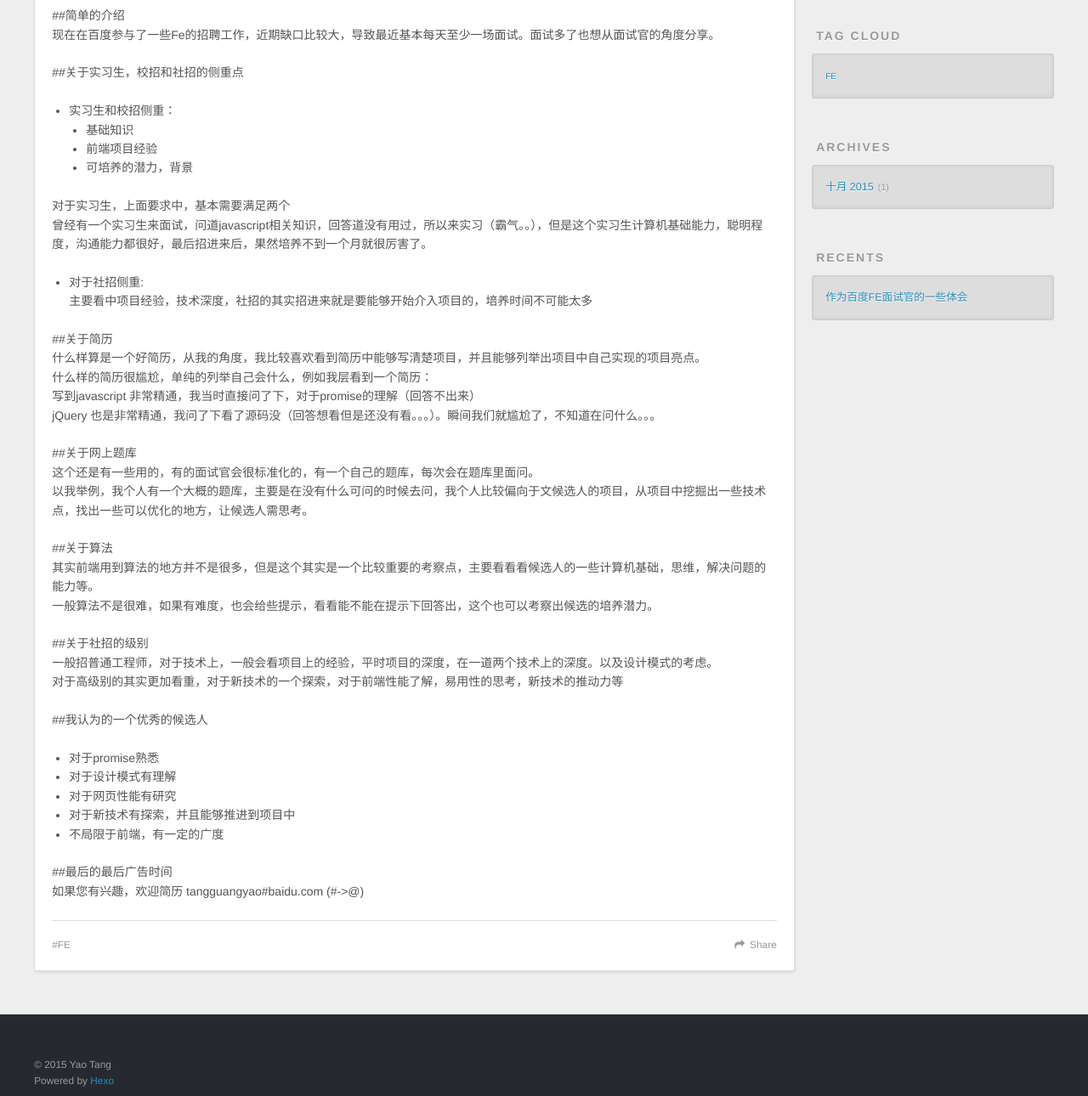
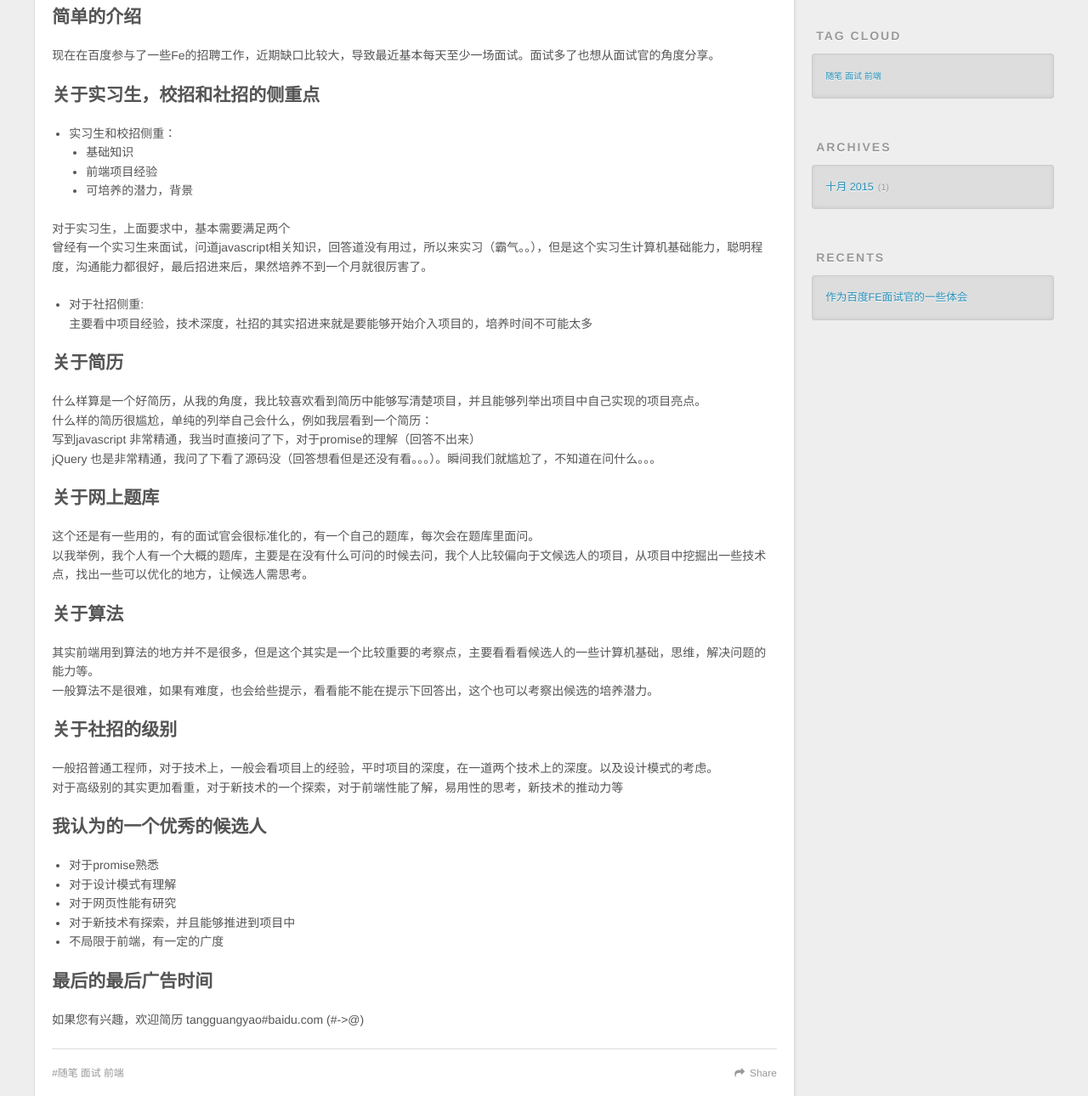
Before and after one commit to tangguangyao/tangguangyao.github.io, a plain HTML site: page 2015/10/14/面试随笔/index.html in a window 1280 px wide. Shown: the part 446-1736 px from the top of the page at 85% size. Drawn offline with nearby package versions, Linux system fonts and the light colour scheme.

Commit message:
Site updated: 2015-10-14 22:03:56

```diff
--- a/2015/10/14/面试随笔/index.html
+++ b/2015/10/14/面试随笔/index.html
@@ -5,9 +5,8 @@
 
   <title>作为百度FE面试官的一些体会 | Yao&#39;s blog</title>
   <meta name="viewport" content="width=device-width, initial-scale=1, maximum-scale=1">
-  <meta name="description" content="##简单的介绍现在在百度参与了一些Fe的招聘工作，近期缺口比较大，导致最近基本每天至少一场面试。面试多了也想从面试官的角度分享。
-##关于实习生，校招和社招的侧重点
-
+  <meta name="description" content="简单的介绍现在在百度参与了一些Fe的招聘工作，近期缺口比较大，导致最近基本每天至少一场面试。面试多了也想从面试官的角度分享。
+关于实习生，校招和社招的侧重点
 实习生和校招侧重：
 基础知识
 前端项目经验
@@ -15,14 +14,13 @@
 
 
 
-对于实习生，上面要求中，基本需要满足两个曾经有一个实习生来面试，问道javascript相关知识，回答道没有用过，所以来实习（霸气。。），但是这个实习生计算机基">
+对于实习生，上面要求中，基本需要满足两个曾经有一个实习生来面试，问道javascript相关知识，回答道没有用过，所以来实习（霸气。。），但是这个实习生计算机基础能力，聪">
 <meta property="og:type" content="article">
 <meta property="og:title" content="作为百度FE面试官的一些体会">
 <meta property="og:url" content="http://tangguangyao.github.io/2015/10/14/面试随笔/index.html">
 <meta property="og:site_name" content="Yao's blog">
-<meta property="og:description" content="##简单的介绍现在在百度参与了一些Fe的招聘工作，近期缺口比较大，导致最近基本每天至少一场面试。面试多了也想从面试官的角度分享。
-##关于实习生，校招和社招的侧重点
-
+<meta property="og:description" content="简单的介绍现在在百度参与了一些Fe的招聘工作，近期缺口比较大，导致最近基本每天至少一场面试。面试多了也想从面试官的角度分享。
+关于实习生，校招和社招的侧重点
 实习生和校招侧重：
 基础知识
 前端项目经验
@@ -30,13 +28,12 @@
 
 
 
-对于实习生，上面要求中，基本需要满足两个曾经有一个实习生来面试，问道javascript相关知识，回答道没有用过，所以来实习（霸气。。），但是这个实习生计算机基">
-<meta property="og:updated_time" content="2015-10-14T13:57:29.000Z">
+对于实习生，上面要求中，基本需要满足两个曾经有一个实习生来面试，问道javascript相关知识，回答道没有用过，所以来实习（霸气。。），但是这个实习生计算机基础能力，聪">
+<meta property="og:updated_time" content="2015-10-14T14:03:38.000Z">
 <meta name="twitter:card" content="summary">
 <meta name="twitter:title" content="作为百度FE面试官的一些体会">
-<meta name="twitter:description" content="##简单的介绍现在在百度参与了一些Fe的招聘工作，近期缺口比较大，导致最近基本每天至少一场面试。面试多了也想从面试官的角度分享。
-##关于实习生，校招和社招的侧重点
-
+<meta name="twitter:description" content="简单的介绍现在在百度参与了一些Fe的招聘工作，近期缺口比较大，导致最近基本每天至少一场面试。面试多了也想从面试官的角度分享。
+关于实习生，校招和社招的侧重点
 实习生和校招侧重：
 基础知识
 前端项目经验
@@ -44,7 +41,7 @@
 
 
 
-对于实习生，上面要求中，基本需要满足两个曾经有一个实习生来面试，问道javascript相关知识，回答道没有用过，所以来实习（霸气。。），但是这个实习生计算机基">
+对于实习生，上面要求中，基本需要满足两个曾经有一个实习生来面试，问道javascript相关知识，回答道没有用过，所以来实习（霸气。。），但是这个实习生计算机基础能力，聪">
 
     <link rel="alternative" href="/atom.xml" title="Yao&#39;s blog" type="application/atom+xml">
 
@@ -116,9 +113,8 @@
 
     <div class="article-entry" itemprop="articleBody">
 
-        <p>##简单的介绍<br>现在在百度参与了一些Fe的招聘工作，近期缺口比较大，导致最近基本每天至少一场面试。面试多了也想从面试官的角度分享。</p>
-<p>##关于实习生，校招和社招的侧重点</p>
-<ul>
+        <h2 id="简单的介绍">简单的介绍</h2><p>现在在百度参与了一些Fe的招聘工作，近期缺口比较大，导致最近基本每天至少一场面试。面试多了也想从面试官的角度分享。</p>
+<h2 id="关于实习生，校招和社招的侧重点">关于实习生，校招和社招的侧重点</h2><ul>
 <li>实习生和校招侧重： <ul>
 <li>基础知识</li>
 <li>前端项目经验</li>
@@ -130,27 +126,26 @@
 <ul>
 <li>对于社招侧重:<br>  主要看中项目经验，技术深度，社招的其实招进来就是要能够开始介入项目的，培养时间不可能太多</li>
 </ul>
-<p>##关于简历<br>什么样算是一个好简历，从我的角度，我比较喜欢看到简历中能够写清楚项目，并且能够列举出项目中自己实现的项目亮点。<br>什么样的简历很尴尬，单纯的列举自己会什么，例如我层看到一个简历：<br>写到javascript 非常精通，我当时直接问了下，对于promise的理解（回答不出来）<br>jQuery 也是非常精通，我问了下看了源码没（回答想看但是还没有看。。。）。瞬间我们就尴尬了，不知道在问什么。。。</p>
-<p>##关于网上题库<br>这个还是有一些用的，有的面试官会很标准化的，有一个自己的题库，每次会在题库里面问。<br>以我举例，我个人有一个大概的题库，主要是在没有什么可问的时候去问，我个人比较偏向于文候选人的项目，从项目中挖掘出一些技术点，找出一些可以优化的地方，让候选人需思考。</p>
-<p>##关于算法<br>其实前端用到算法的地方并不是很多，但是这个其实是一个比较重要的考察点，主要看看看候选人的一些计算机基础，思维，解决问题的能力等。<br>一般算法不是很难，如果有难度，也会给些提示，看看能不能在提示下回答出，这个也可以考察出候选的培养潜力。</p>
-<p>##关于社招的级别<br>一般招普通工程师，对于技术上，一般会看项目上的经验，平时项目的深度，在一道两个技术上的深度。以及设计模式的考虑。<br>对于高级别的其实更加看重，对于新技术的一个探索，对于前端性能了解，易用性的思考，新技术的推动力等</p>
-<p>##我认为的一个优秀的候选人</p>
-<ul>
+<h2 id="关于简历">关于简历</h2><p>什么样算是一个好简历，从我的角度，我比较喜欢看到简历中能够写清楚项目，并且能够列举出项目中自己实现的项目亮点。<br>什么样的简历很尴尬，单纯的列举自己会什么，例如我层看到一个简历：<br>写到javascript 非常精通，我当时直接问了下，对于promise的理解（回答不出来）<br>jQuery 也是非常精通，我问了下看了源码没（回答想看但是还没有看。。。）。瞬间我们就尴尬了，不知道在问什么。。。</p>
+<h2 id="关于网上题库">关于网上题库</h2><p>这个还是有一些用的，有的面试官会很标准化的，有一个自己的题库，每次会在题库里面问。<br>以我举例，我个人有一个大概的题库，主要是在没有什么可问的时候去问，我个人比较偏向于文候选人的项目，从项目中挖掘出一些技术点，找出一些可以优化的地方，让候选人需思考。</p>
+<h2 id="关于算法">关于算法</h2><p>其实前端用到算法的地方并不是很多，但是这个其实是一个比较重要的考察点，主要看看看候选人的一些计算机基础，思维，解决问题的能力等。<br>一般算法不是很难，如果有难度，也会给些提示，看看能不能在提示下回答出，这个也可以考察出候选的培养潜力。</p>
+<h2 id="关于社招的级别">关于社招的级别</h2><p>一般招普通工程师，对于技术上，一般会看项目上的经验，平时项目的深度，在一道两个技术上的深度。以及设计模式的考虑。<br>对于高级别的其实更加看重，对于新技术的一个探索，对于前端性能了解，易用性的思考，新技术的推动力等</p>
+<h2 id="我认为的一个优秀的候选人">我认为的一个优秀的候选人</h2><ul>
 <li>对于promise熟悉</li>
 <li>对于设计模式有理解</li>
 <li>对于网页性能有研究</li>
 <li>对于新技术有探索，并且能够推进到项目中</li>
 <li>不局限于前端，有一定的广度</li>
 </ul>
-<p>##最后的最后广告时间<br>如果您有兴趣，欢迎简历 tangguangyao#baidu.com (#-&gt;@)</p>
+<h2 id="最后的最后广告时间">最后的最后广告时间</h2><p>如果您有兴趣，欢迎简历 tangguangyao#baidu.com (#-&gt;@)</p>
 
 
     </div>
     <footer class="article-footer">
-      <a data-url="http://tangguangyao.github.io/2015/10/14/面试随笔/" data-id="cifqv21vs0000ib520ip602x2" class="article-share-link">Share</a>
+      <a data-url="http://tangguangyao.github.io/2015/10/14/面试随笔/" data-id="cifqvbuni0000iw52hcefugad" class="article-share-link">Share</a>
 
 
-  <ul class="article-tag-list"><li class="article-tag-list-item"><a class="article-tag-list-link" href="/tags/FE/">FE</a></li></ul>
+  <ul class="article-tag-list"><li class="article-tag-list-item"><a class="article-tag-list-link" href="/tags/随笔-面试-前端/">随笔 面试 前端</a></li></ul>
 
     </footer>
   </div>
@@ -169,7 +164,7 @@
   <div class="widget-wrap">
     <h3 class="widget-title">Tags</h3>
     <div class="widget">
-      <ul class="tag-list"><li class="tag-list-item"><a class="tag-list-link" href="/tags/FE/">FE</a><span class="tag-list-count">1</span></li></ul>
+      <ul class="tag-list"><li class="tag-list-item"><a class="tag-list-link" href="/tags/随笔-面试-前端/">随笔 面试 前端</a><span class="tag-list-count">1</span></li></ul>
     </div>
   </div>
 
@@ -178,7 +173,7 @@
   <div class="widget-wrap">
     <h3 class="widget-title">Tag Cloud</h3>
     <div class="widget tagcloud">
-      <a href="/tags/FE/" style="font-size: 10px;">FE</a>
+      <a href="/tags/随笔-面试-前端/" style="font-size: 10px;">随笔 面试 前端</a>
     </div>
   </div>
 
```
Also changed, not shown: archives/2015/10/index.html (+2 -2 lines), archives/2015/index.html (+2 -2 lines), archives/index.html (+2 -2 lines), index.html (+12 -14 lines), tags/随笔-面试-前端/index.html (renamed from tags/FE/index.html, +4 -4 lines).
